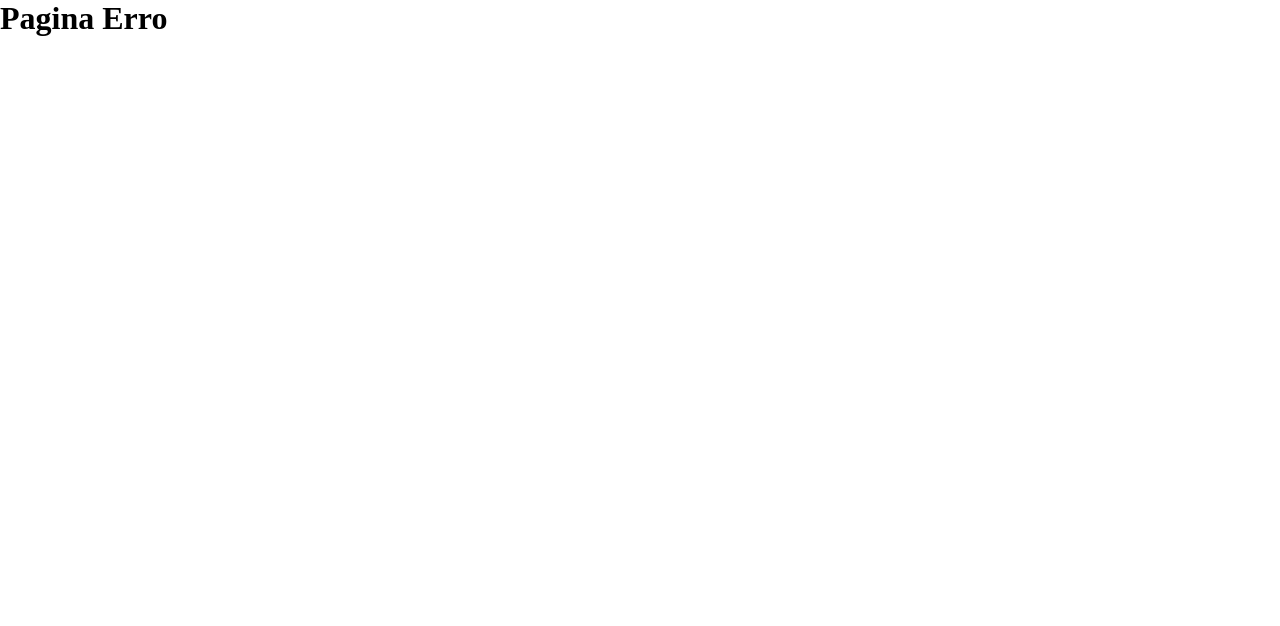
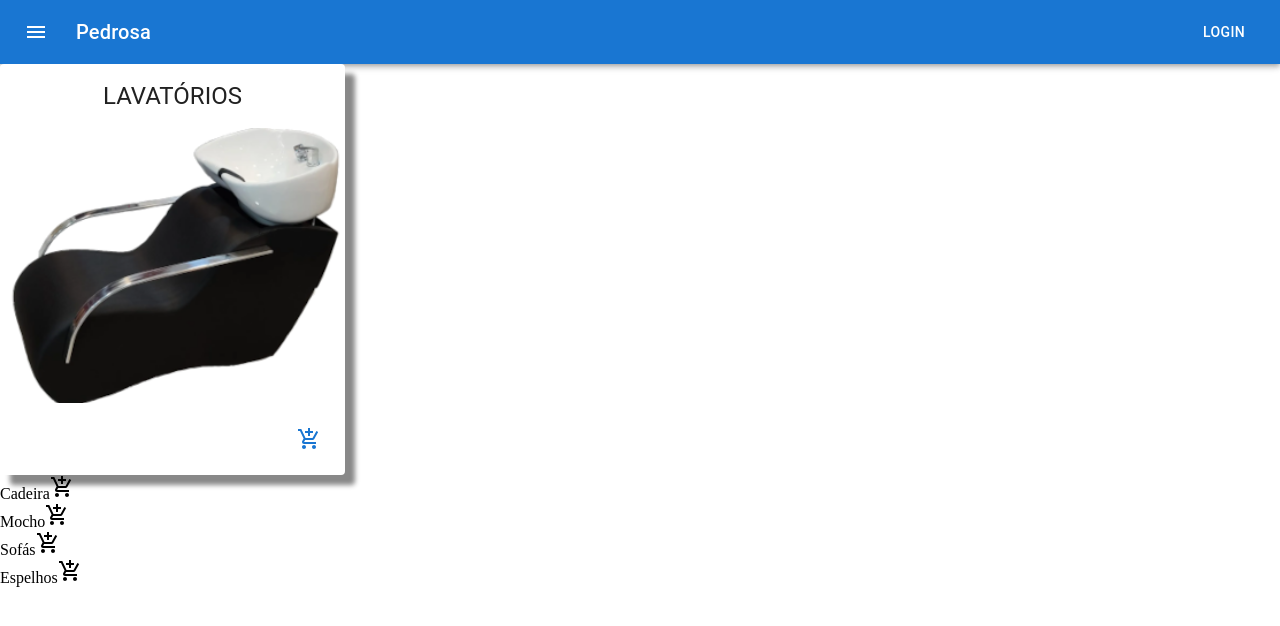
Before and after one commit to WINDSONAMORIM/pedrosa, a React (Create React App) app: page /venda in a window 1280 px wide. Shown: the top 626 px of the page. Built offline with nearby package versions, Linux system fonts and the light colour scheme.

Commit message:
inicio tela venda

```diff
--- a/package.json
+++ b/package.json
@@ -5,6 +5,7 @@
   "dependencies": {
     "@emotion/react": "^11.10.5",
     "@emotion/styled": "^11.10.5",
+    "@mui/icons-material": "^5.11.0",
     "@mui/material": "^5.11.0",
     "@testing-library/jest-dom": "^5.16.5",
     "@testing-library/react": "^13.4.0",
--- a/src/components/headerHome/index.tsx
+++ b/src/components/headerHome/index.tsx
@@ -1 +1,32 @@
 import React from 'react'
+import AppBar from '@mui/material/AppBar';
+import Box from '@mui/material/Box';
+import Toolbar from '@mui/material/Toolbar';
+import Typography from '@mui/material/Typography';
+import Button from '@mui/material/Button';
+import IconButton from '@mui/material/IconButton';
+import MenuIcon from '@mui/icons-material/Menu';
+
+export const HeaderHome = () => {
+  return (
+    <Box sx={{ flexGrow: 1 }}>
+      <AppBar position="static">
+        <Toolbar>
+          <IconButton
+            size="large"
+            edge="start"
+            color="inherit"
+            aria-label="menu"
+            sx={{ mr: 2 }}
+          >
+            <MenuIcon />
+          </IconButton>
+          <Typography variant="h6" component="div" sx={{ flexGrow: 1 }}>
+            Pedrosa
+          </Typography>
+          <Button color="inherit">Login</Button>
+        </Toolbar>
+      </AppBar>
+    </Box>
+  );
+}
--- /dev/null
+++ b/src/components/modalVenda/modalVenda.tsx
@@ -0,0 +1,97 @@
+import { Autocomplete, Box, Dialog, DialogContent, DialogContentText, DialogProps, DialogTitle, Grid, Modal, TextField, Typography } from "@mui/material"
+import { useState } from "react";
+import styled from "styled-components";
+
+interface ModalProps {
+    open: boolean;
+    handleClose: () => void;
+}
+
+const itens = [
+'Lavatório',
+'Cadeira',
+'Mocho'
+]
+
+const modelo = [
+    'Mistic',
+    'Perola',
+    'Gobli',
+    'futurama'
+]
+
+const cores = [
+    'Preto',
+    'Preto Croco',
+    'Preto blink',
+    'Perola',
+    'Rose',
+    'Bordo',
+    'Fendi'
+]
+
+const costura = [
+    'Lisa',
+    'Padrão',
+    'Matelassê'
+]
+
+export function ModalVenda({ open, handleClose}: ModalProps) {
+    const [fullWidth, setFullWidth] = useState(true);
+    const [maxWidth, setMaxWidth] = useState<DialogProps['maxWidth']>('md');
+    return(
+        <Dialog open = {open} onClose={handleClose} fullWidth={fullWidth} maxWidth={maxWidth}>
+        <DialogTitle>Insirar os dados para incluir uma venda</DialogTitle>
+        <DialogContent style={{height:'90vh'}}>
+            <DialogContentText>
+                <Grid container marginTop={1}>
+                    <Grid item xs={4}>
+                    <TextField id="cliente" label="Cliente" variant="standard" />
+                    </Grid>
+                    <Grid item xs={4}>
+                        <Autocomplete
+                        disablePortal
+                        id="item"
+                        options={itens}
+                        sx={{ width: 200 }}
+                        renderInput={(params) => <TextField {...params} label="Item"/>}
+                        />
+                    </Grid>
+                    <Grid item xs={4}>
+                        <Autocomplete
+                        disablePortal
+                        id="item"
+                        options={cores}
+                        sx={{ width: 200 }}
+                        renderInput={(params) => <TextField {...params} label="Cores"/>}
+                        />
+                    </Grid>
+                </Grid>
+                <Grid container marginTop={1}>
+                    <Grid item xs={4}>
+                    <TextField id="quantidade" label="Quantidade" variant="standard" />
+                    </Grid>
+                    <Grid item xs={4}>
+                        <Autocomplete
+                        disablePortal
+                        id="costura"
+                        options={costura}
+                        sx={{ width: 200 }}
+                        renderInput={(params) => <TextField {...params} label="costura"/>}
+                        />
+                    </Grid>
+                    <Grid item xs={4}>
+                        <Autocomplete
+                        disablePortal
+                        id="linha"
+                        options={cores}
+                        sx={{ width: 200 }}
+                        renderInput={(params) => <TextField {...params} label="linha"/>}
+                        />
+                    </Grid>
+                </Grid>
+            </DialogContentText>
+        </DialogContent>
+        </Dialog>
+    )
+}
--- a/src/components/wrapperContent/index.tsx
+++ b/src/components/wrapperContent/index.tsx
@@ -4,11 +4,4 @@ const bg = require('../../assets/images/logo.jpg')
 export const WrapperContent = styled.main`
     width: 100vw;
     height: 100vh;
-    //display: flex;
 `
-export const HomeContent = styled.main`
-    width: 100vw;
-    height: 100vh;
-    background-image: url(${bg});
-    background-size: cover;
-`
--- a/src/pages/home/index.tsx
+++ b/src/pages/home/index.tsx
@@ -1,6 +1,9 @@
+import { Button } from '@mui/material';
 import React, { useEffect, useState} from 'react';
 import { useNavigate } from 'react-router-dom';
-import { HomeContent } from '../../components/wrapperContent';
+import { HeaderHome } from '../../components/headerHome';
+import { ModalVenda } from '../../components/modalVenda/modalVenda';
+import { WrapperContent } from '../../components/wrapperContent';
 
 export const Home = ()=>{
     const navigate = useNavigate();
@@ -17,9 +20,28 @@ export const Home = ()=>{
             }
     },[])
 
+    const [openModal, setOpenModal] = useState(false)
+
+    const addVenda = () => {
+        setOpenModal(true);
+    }
+
+    const handleClose = () => {
+        setOpenModal(false);
+    }
+
+    const openPageVenda = () => {
+        navigate('/venda');
+    }
+
     return(
-        <HomeContent>
-            <h1>bemvindo</h1>
-        </HomeContent>
+        <>
+        <HeaderHome />
+        <WrapperContent>
+        <Button onClick={() => addVenda()}>Open modal</Button>
+        <Button onClick={() => openPageVenda()}>Open Venda</Button>
+        <ModalVenda open={openModal} handleClose={handleClose}/>
+        </WrapperContent>
+        </>
     )
 }
--- a/src/pages/signup/index.tsx
+++ b/src/pages/signup/index.tsx
@@ -21,6 +21,5 @@ export const Signup = ()=>{
             </Grid>
         </Grid>
         </Box>
-
     )
 }
--- /dev/null
+++ b/src/pages/venda/index.tsx
@@ -0,0 +1,51 @@
+import React, { useEffect, useState} from 'react';
+import { HeaderHome } from '../../components/headerHome';
+import { ModalVenda } from '../../components/modalVenda/modalVenda';
+import { WrapperContent } from '../../components/wrapperContent';
+import AddShoppingCartIcon from '@mui/icons-material/AddShoppingCart';
+import { Card, CardActions, CardContent, CardMedia, Typography } from '@mui/material';
+
+export const Venda = ()=> {
+
+    const [openModal, setOpenModal] = useState(false)
+
+    const addVenda = () => {
+        setOpenModal(true);
+    }
+
+    const handleClose = () => {
+        setOpenModal(false);
+    }
+    return(
+        <>
+        <HeaderHome />
+        <WrapperContent>
+        <ul>
+            <li>
+                <Card style={{ boxShadow: "10px 10px 5px #888888" }} sx={{ minWidth: 275, maxWidth: 345}}>
+                    <CardContent >
+                        <Typography variant="h5" component="div" textAlign='center'>
+                        LAVATÓRIOS
+                        </Typography>
+                    </CardContent>
+                    <CardMedia
+                        component="img"
+                        height='275'
+                        image={require('../../assets/images/lavatorio.png')}
+                        alt="lavatorio"
+                    />
+                    <CardActions sx={{m:2, justifyContent:'right'}}>
+                        <AddShoppingCartIcon color="primary" />
+                    </CardActions>
+                </Card>
+            </li>
+            <li><span>Cadeira</span><AddShoppingCartIcon /></li>
+            <li><span>Mocho</span><AddShoppingCartIcon /></li>
+            <li><span>Sofás</span><AddShoppingCartIcon /></li>
+            <li><span>Espelhos</span><AddShoppingCartIcon /></li>
+        </ul>
+        <ModalVenda open={openModal} handleClose={handleClose}/>
+        </WrapperContent>
+        </>
+    )
+}
--- a/src/routes/index.tsx
+++ b/src/routes/index.tsx
@@ -3,6 +3,7 @@ import { BrowserRouter, Routes, Route} from 'react-router-dom'
 import { Home } from "../pages/home";
 import { Login } from "../pages/login";
 import { Signup } from "../pages/signup";
+import { Venda } from "../pages/venda";
 
 
 export const AppRoutes = ()=>{
@@ -12,6 +13,7 @@ export const AppRoutes = ()=>{
                 <Route path='/' element={<Login />} />
                 <Route path='/signup' element= {<Signup />} />
                 <Route path='/home' element= {<Home />} />
+                <Route path='/venda' element= {<Venda />} />
                 <Route path='*' element={<h1>Pagina Erro</h1>} />
             </Routes>
         </BrowserRouter>
```
Also changed, not shown: src/assets/images/lavatorio.png (added), 1 other file (tests, documents, lock files or other folders).
